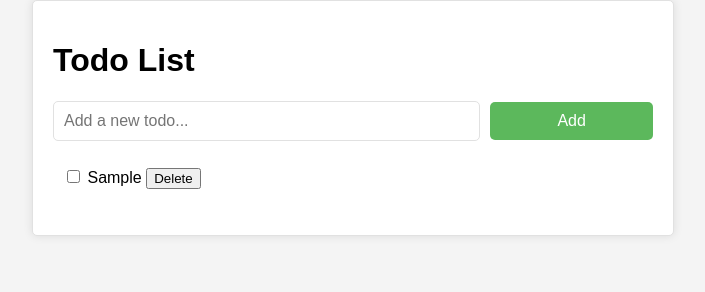
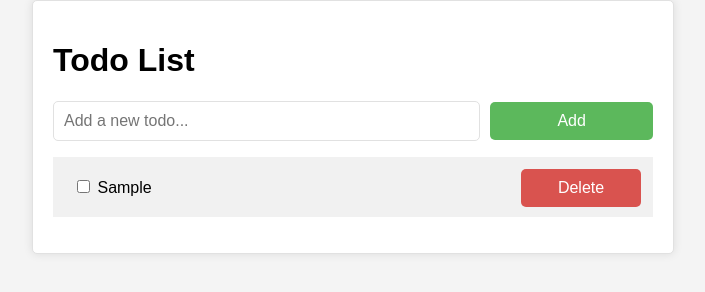
Before and after one commit to BlastChrome/todo-list-practice, a website with bundled scripts: page index.html in a window 1280 px wide. Both pictures are taken after typing "Sample" into the empty fields and a click on the button "Add". Shown: the whole page, without its empty margins (287-992 px from the left). Built offline with nearby package versions, Linux system fonts and the light colour scheme.

Commit message:
added additional styling too the todo-item

```diff
--- a/src/css/style.css
+++ b/src/css/style.css
@@ -24,6 +24,10 @@ body {
     border-radius: 5px;
 }
 
+/* todo-item */
+
+
+li.todo-item {}
 
 
 #addTodo {
@@ -36,6 +40,8 @@ body {
     color: #fff;
     cursor: pointer;
 }
+
+
 
 .form-wrapper {
     display: flex;
@@ -56,11 +62,38 @@ body {
     padding: 0;
 }
 
-#todoList li {
-    padding: 10px;
-    border-bottom: 1px solid #e1e1e1;
+li.todo-item {
+    padding: 20px;
+    border-bottom: 1px solid #f1f1f1;
+    position: relative;
+
 }
 
-#todoList li:last-child {
+li.todo-item.todo-item--complete {
+    text-decoration: line-through;
+    color: #ccc;
+}
+
+li.todo-item:nth-child(odd) {
+    background-color: #f1f1f1;
+}
+
+li.todo-item:last-child {
     border-bottom: none;
 }
+
+li.todo-item .todo-item__button--delete {
+    width: 20%;
+    min-width: 80px;
+    right: 2%;
+    top: 20%;
+    display: block;
+    position: absolute;
+    padding: 10px;
+    font-size: 16px;
+    border: none;
+    border-radius: 5px;
+    background-color: #d9534f;
+    color: #fff;
+    cursor: pointer;
+}
--- a/src/modules/ui.js
+++ b/src/modules/ui.js
@@ -33,9 +33,11 @@ export default class UI {
 
     createTodoElement = (newTodo) => {
         const todoItem = document.createElement("li");
-        todoItem.innerHTML = `<input type="checkbox" class="todo-item__checkbox" />
+        todoItem.classList.add('todo-item');
+        todoItem.innerHTML = `
+            <input type="checkbox" class="todo-item__checkbox" />
             <span class="todo-item__text">${newTodo.text}</span>
-            <button class="todo-item__button">Delete</button>`;
+            <button class="todo-item__button todo-item__button--delete">Delete</button>`;
         this.domList.appendChild(todoItem);
     }
 
```
